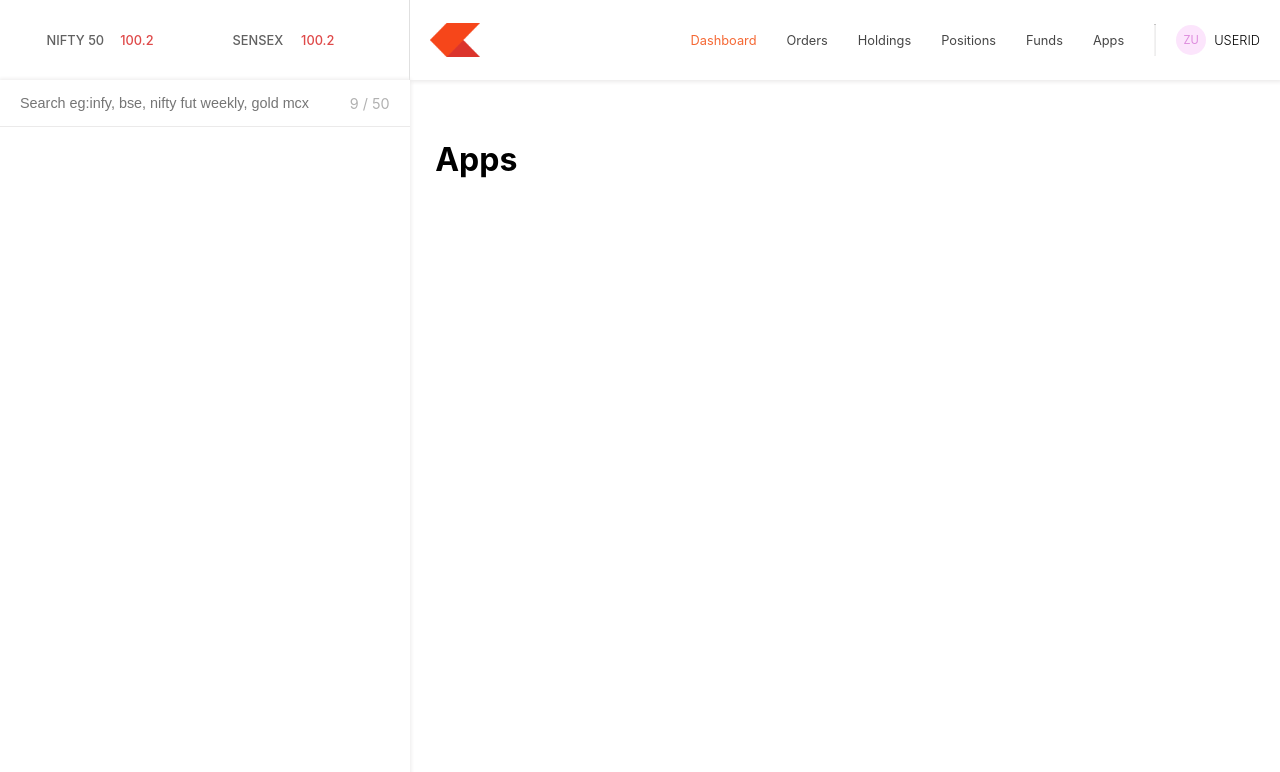
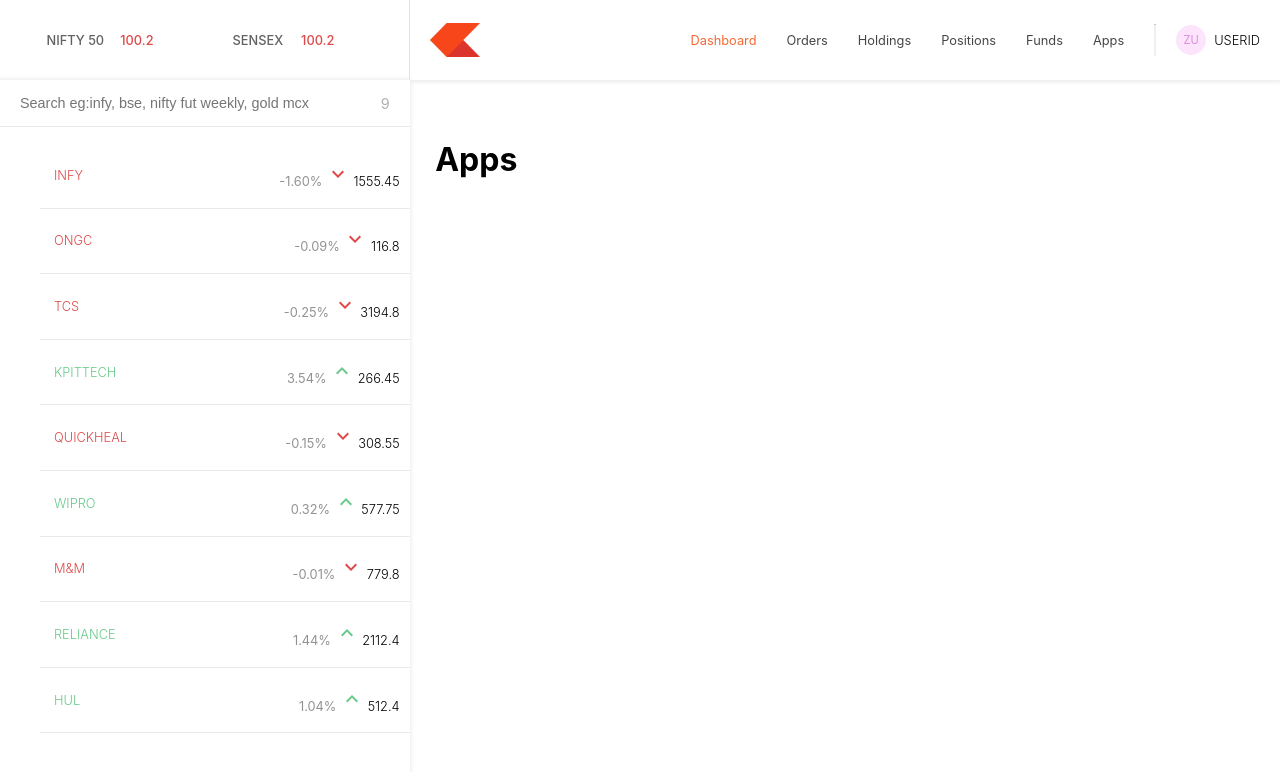
Before and after one commit to kRATIKAJAIN74/ZERODHA, a React (Create React App) app in the folder dashboard/: page /apps in a window 1280 px wide. Shown: the top 772 px of the page. Built offline with nearby package versions, Linux system fonts and the light colour scheme.

Commit message:
WatchList section is created

```diff
--- a/dashboard/src/components/WatchList.jsx
+++ b/dashboard/src/components/WatchList.jsx
@@ -1,5 +1,13 @@
-import React from "react";
+import React, { useState } from "react";
 
+import { Tooltip, Grow } from "@mui/material";
+import { watchlist } from "../data/data";
+import {
+  BarChartOutlined,
+  KeyboardArrowDown,
+  KeyboardArrowUp,
+  MoreHoriz,
+} from "@mui/icons-material";
 const WatchList = () => {
   return (
     <div className="watchlist-container">
@@ -11,12 +19,88 @@
           placeholder="Search eg:infy, bse, nifty fut weekly, gold mcx"
           className="search"
         />
-        <span className="counts"> 9 / 50</span>
+        <span className="counts"> {watchlist.length} </span>
       </div>
 
-      <ul className="list"></ul>
+      <ul className="list">
+        {watchlist.map((stock, index) => {
+          return <WatchListItem stock={stock} key={index} />;
+        })}
+      </ul>
     </div>
   );
 };
 
 export default WatchList;
+
+const WatchListItem = ({ stock }) => {
+  const [showWatchListActions, setshowWatchListActions] = useState(false);
+  const handleMouseEnter = (e) => {
+    setshowWatchListActions(true);
+  };
+  const handleMouseLeave = (e) => {
+    setshowWatchListActions(false);
+  };
+  return (
+    <li onMouseEnter={handleMouseEnter} onMouseLeave={handleMouseLeave}>
+      <div className="item">
+        <p className={stock.isDown ? "down" : "up"}> {stock.name} </p>
+        <div className="itemInfo">
+          <span className="percent"> {stock.percent} </span>
+          {stock.isDown ? (
+            <KeyboardArrowDown className="down" />
+          ) : (
+            <KeyboardArrowUp className="up" />
+          )}
+          <span className="price"> {stock.price} </span>
+        </div>
+      </div>
+      {showWatchListActions && <WatchListActions uid={stock.name} />}
+    </li>
+  );
+};
+
+const WatchListActions = ({ uid }) => {
+  return (
+    <span className="actions">
+      <span>
+        <Tooltip
+          title="Buy (B)"
+          placement="top"
+          arrow
+          TransitionComponent={Grow}
+        >
+          <button className="buy">Buy</button>
+        </Tooltip>
+        <Tooltip
+          title="Sell (S)"
+          placement="top"
+          arrow
+          TransitionComponent={Grow}
+        >
+          <button className="sell">Sell</button>
+        </Tooltip>
+        <Tooltip
+          title="More (A)"
+          placement="top"
+          arrow
+          TransitionComponent={Grow}
+        >
+          <button className="action">
+            <BarChartOutlined />
+          </button>
+        </Tooltip>
+        <Tooltip
+          title="More (M)"
+          placement="top"
+          arrow
+          TransitionComponent={Grow}
+        >
+          <button className="action">
+            <MoreHoriz />
+          </button>
+        </Tooltip>
+      </span>
+    </span>
+  );
+};
```
Also changed, not shown: dashboard/package.json (+4 -4 lines), 1 other file (tests, documents, lock files or other folders).
